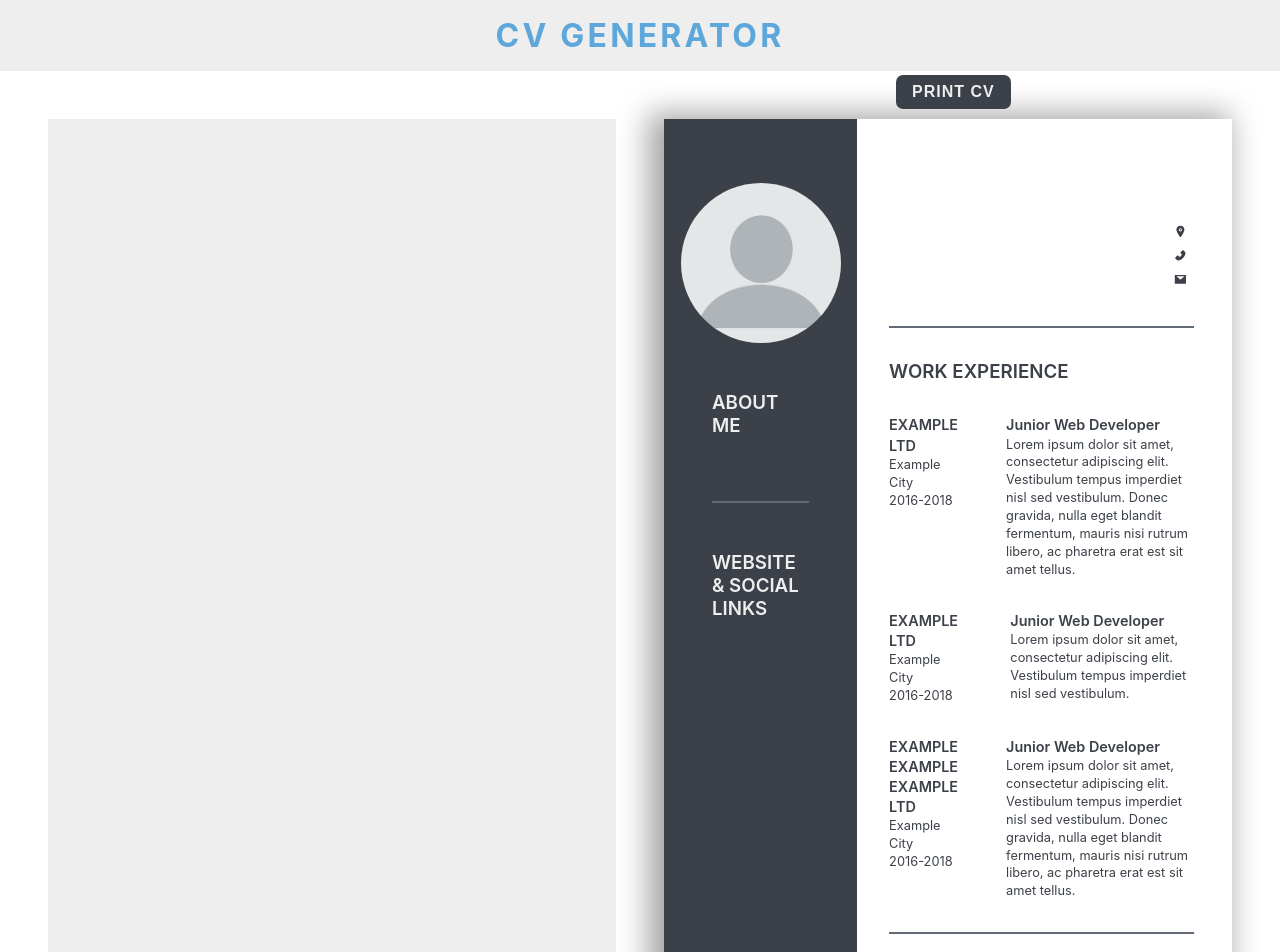
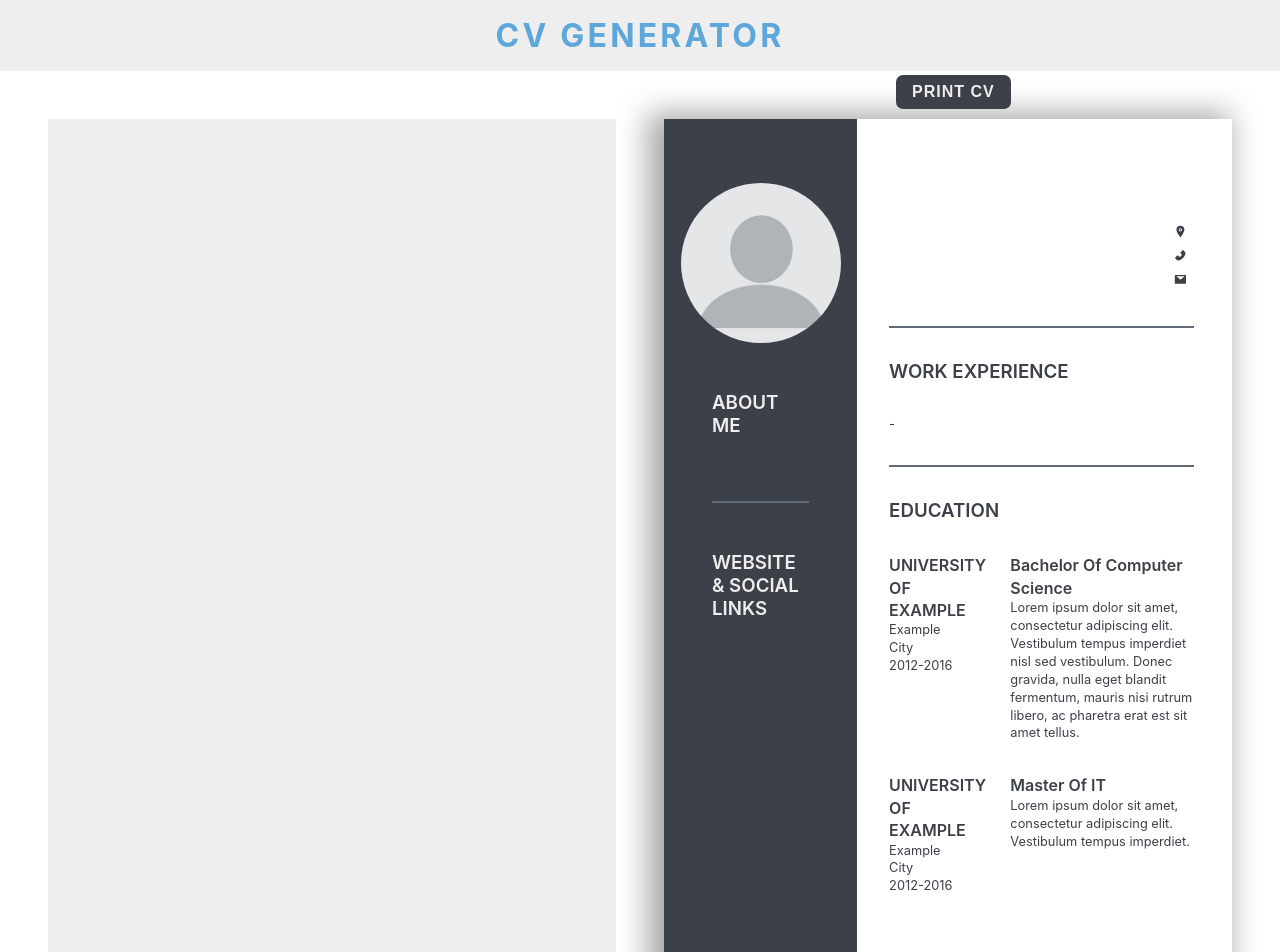
Before and after one commit to av-erencelik/cv-project, a React (Create React App) app: page / in a window 1280 px wide. Shown: the top 952 px of the page. Built offline with nearby package versions, Linux system fonts and the light colour scheme.

Commit message:
experiences state to cv.prev

```diff
--- a/src/components/CvPreview/CvPrev.js
+++ b/src/components/CvPreview/CvPrev.js
@@ -3,16 +3,14 @@ import "../../styles/CvPrev.css";
 import { IoLocation } from "react-icons/io5";
 import { AiFillPhone, AiFillMail } from "react-icons/ai";
 import Links from "./CvPrevLinks";
+import Experience from "./CvPrevExperience";
+
 class CvPrev extends React.Component {
   constructor(props) {
     super(props);
   }
 
   render() {
-    console.log(this.props.experience);
-    console.log(this.props.personalInfo);
-    console.log(this.props.education);
-    console.log(this.props.links);
     return (
       <div className="cv-preview">
         <div className="left-side">
@@ -63,52 +61,19 @@ class CvPrev extends React.Component {
           </div>
           <div className="experiences">
             <h3 className="experience-title">WORK EXPERIENCE</h3>
-            <div className="experience">
-              <div className="date-city-company">
-                <h4 className="company">Example Ltd</h4>
-                <p className="city">Example City</p>
-                <p className="date">2016-2018</p>
-              </div>
-              <div className="job-description">
-                <h4 className="job-title">Junior Web Developer</h4>
-                <p className="description">
-                  Lorem ipsum dolor sit amet, consectetur adipiscing elit.
-                  Vestibulum tempus imperdiet nisl sed vestibulum. Donec
-                  gravida, nulla eget blandit fermentum, mauris nisi rutrum
-                  libero, ac pharetra erat est sit amet tellus.
-                </p>
-              </div>
-            </div>
-            <div className="experience">
-              <div className="date-city-company">
-                <h4 className="company">Example Ltd</h4>
-                <p className="city">Example City</p>
-                <p className="date">2016-2018</p>
-              </div>
-              <div className="job-description">
-                <h4 className="job-title">Junior Web Developer</h4>
-                <p className="description">
-                  Lorem ipsum dolor sit amet, consectetur adipiscing elit.
-                  Vestibulum tempus imperdiet nisl sed vestibulum.
-                </p>
-              </div>
-            </div>
-            <div className="experience">
-              <div className="date-city-company">
-                <h4 className="company">Example Example Example Ltd</h4>
-                <p className="city">Example City</p>
-                <p className="date">2016-2018</p>
-              </div>
-              <div className="job-description">
-                <h4 className="job-title">Junior Web Developer</h4>
-                <p className="description">
-                  Lorem ipsum dolor sit amet, consectetur adipiscing elit.
-                  Vestibulum tempus imperdiet nisl sed vestibulum. Donec
-                  gravida, nulla eget blandit fermentum, mauris nisi rutrum
-                  libero, ac pharetra erat est sit amet tellus.
-                </p>
-              </div>
-            </div>
+            {this.props.experiences.map((experience) => {
+              return (
+                <Experience
+                  position={experience.position}
+                  company={experience.company}
+                  city={experience.city}
+                  from={experience.from}
+                  to={experience.to}
+                  jobDescription={experience.jobDesciption}
+                  key={this.props.experiences.indexOf(experience)}
+                />
+              );
+            })}
           </div>
           <div className="educations">
             <h3 className="education-title">EDUCATION</h3>
--- a/src/components/CvPreview/CvPrev.print.js
+++ b/src/components/CvPreview/CvPrev.print.js
@@ -55,8 +55,8 @@ export class PrintCv extends React.Component {
           ref={this.setComponentRef}
           text={this.state.text}
           personalInfo={this.props.personalInfo}
-          experience={this.props.experience}
-          education={this.props.education}
+          experiences={this.props.experiences}
+          educations={this.props.educations}
           links={this.props.links}
         />
         <ReactToPrint
--- /dev/null
+++ b/src/components/CvPreview/CvPrevExperience.js
@@ -0,0 +1,27 @@
+import React from "react";
+
+class Experience extends React.Component {
+  constructor(props) {
+    super(props);
+  }
+
+  render() {
+    return (
+      <div className="experience">
+        <div className="date-city-company">
+          <h4 className="company">{this.props.company}</h4>
+          <p className="city">{this.props.city}</p>
+          <p className="date">
+            {this.props.from}-{this.props.to}
+          </p>
+        </div>
+        <div className="job-description">
+          <h4 className="job-title">{this.props.position}</h4>
+          <p className="description">{this.props.jobDescription}</p>
+        </div>
+      </div>
+    );
+  }
+}
+
+export default Experience;
--- a/src/components/main.js
+++ b/src/components/main.js
@@ -20,7 +20,7 @@ class Main extends React.Component {
         about: "",
         phone: "",
       },
-      experience: [
+      experiences: [
         {
           id: uuidv4(),
           position: "",
@@ -31,7 +31,7 @@ class Main extends React.Component {
           jobDescription: "",
         },
       ],
-      education: [
+      educations: [
         {
           id: uuidv4(),
           uni: "",
@@ -58,8 +58,8 @@ class Main extends React.Component {
         <div className="cv-form"></div>
         <PrintCv
           personalInfo={this.state.personalInfo}
-          experience={this.state.experience}
-          education={this.state.education}
+          experiences={this.state.experiences}
+          educations={this.state.educations}
           links={this.state.links}
         />
       </main>
```
